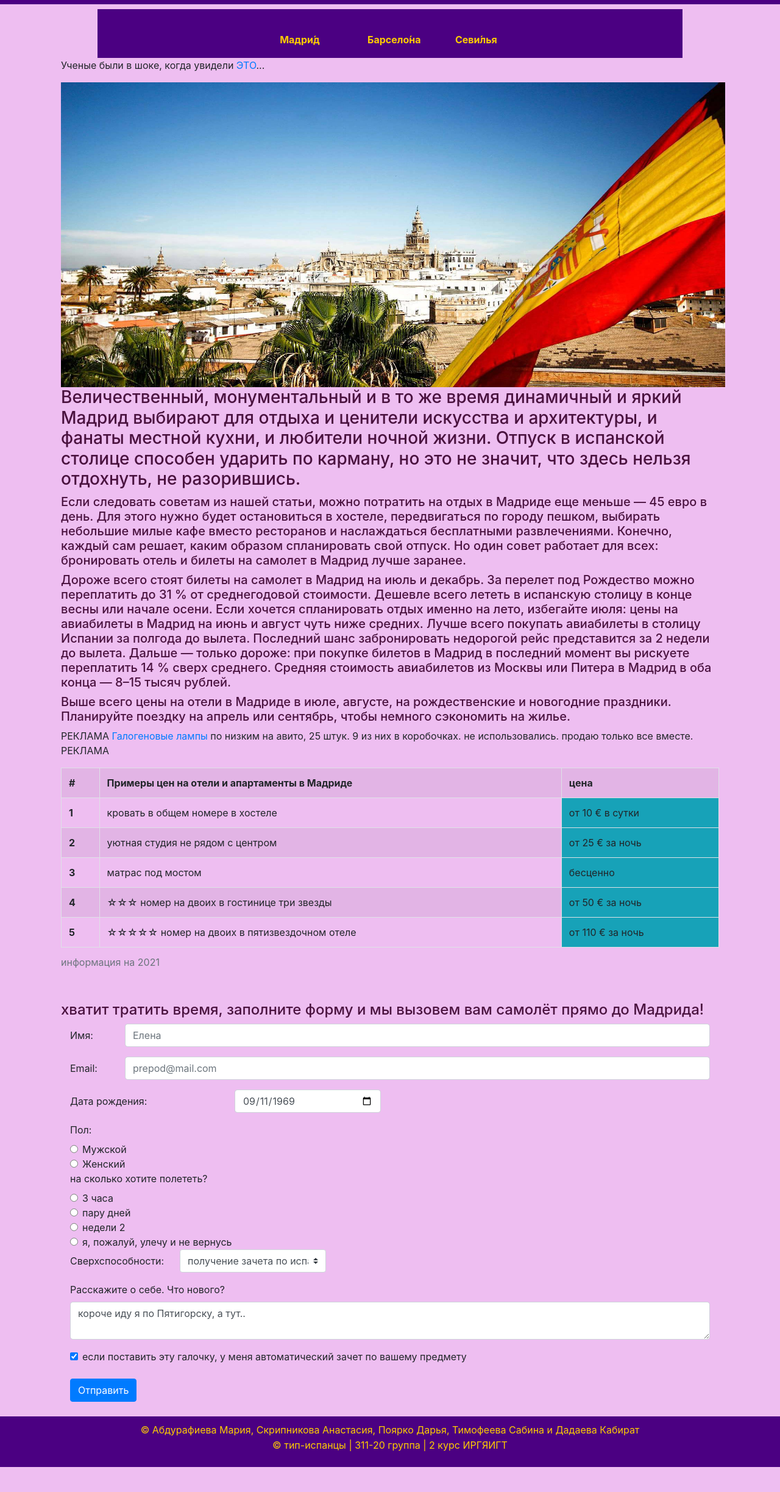
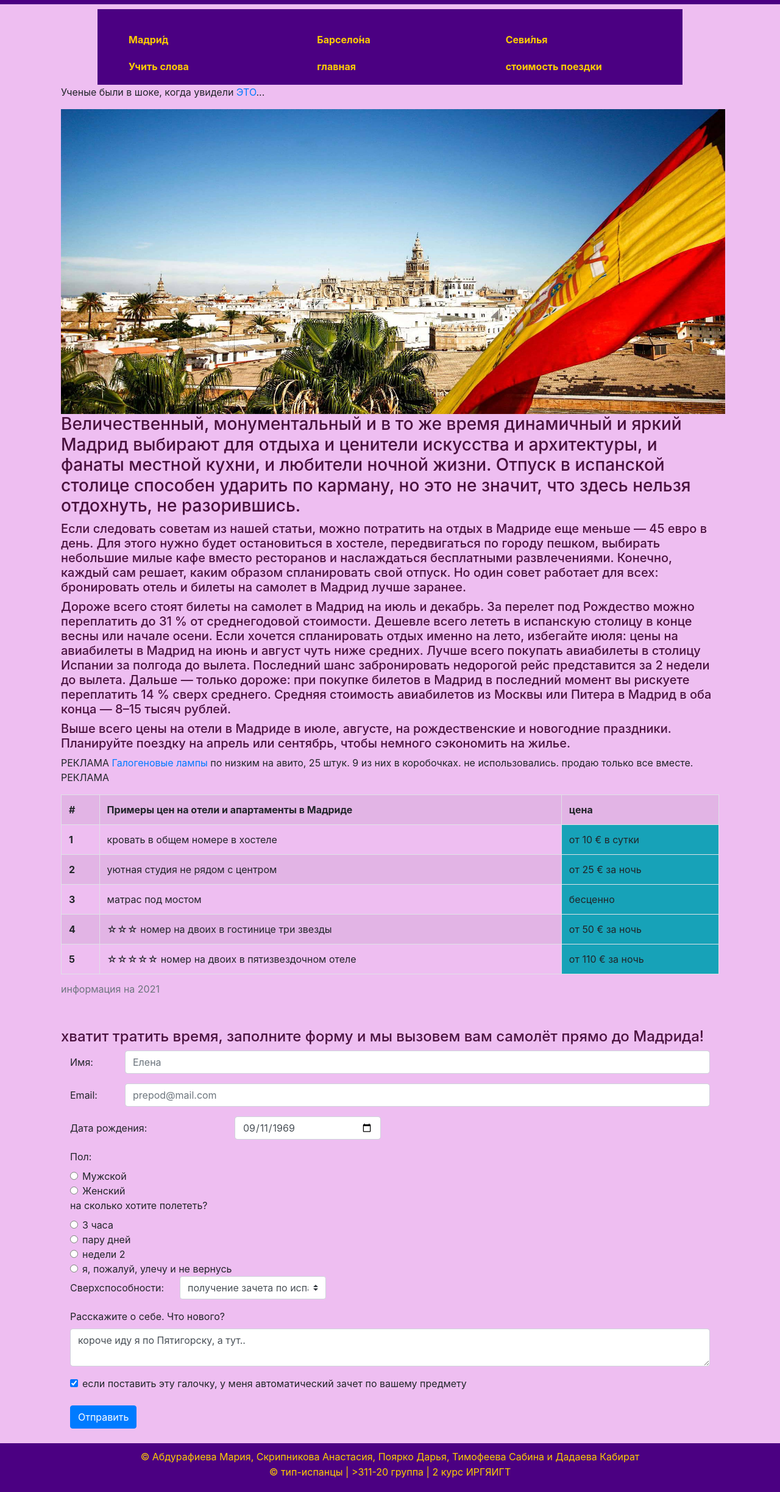
Before and after one commit to Kab1s/MyFirstSite, a plain HTML site: page index.html in a window 1280 px wide. Shown: the part 113-2560 px from the top of the page at 61% size. Before the commit the page ends 2519 px from the top, so only its background shows below. Drawn offline with nearby package versions, Linux system fonts and the light colour scheme.

Commit message:
Update index.html

```diff
--- a/index.html
+++ b/index.html
@@ -37,7 +37,14 @@ body {
         <li class="nav-item col-sm-12 col-md-4"><a href="https://ru.wikipedia.org/wiki/%D0%9C%D0%B0%D0%B4%D1%80%D0%B8%D0%B4" class="nav-link" style="color:#fc0;">Мадри́д</a></li>
         <li class="nav-item col-sm-12 col-md-4"><a href="https://ru.wikipedia.org/wiki/%D0%91%D0%B0%D1%80%D1%81%D0%B5%D0%BB%D0%BE%D0%BD%D0%B0" class="nav-link" style="color:#fc0;">Барсело́на</a></li>
         <li class="nav-item col-sm-12 col-md-4"><a href="https://ru.wikipedia.org/wiki/%D0%A1%D0%B5%D0%B2%D0%B8%D0%BB%D1%8C%D1%8F" class="nav-link" style="color:#fc0;">Севи́лья</a></li>
-      </ul>
+
+ <br>
+        <li class="nav-item col-sm-12 col-md-4"><a href="slova.html" class="nav-link" style="color:#fc0;">Учить слова</a></li>
+
+        <li class="nav-item col-sm-12 col-md-4"><a href="index.html" class="nav-link" style="color:#fc0;">главная</a></li>
+
+        <li class="nav-item col-sm-12 col-md-4"><a href="cal.html" class="nav-link" style="color:#fc0;">стоимость поездки</a></li>
+
     </nav>
   </div>
 
@@ -58,8 +65,10 @@ body {
 
 Средняя стоимость авиабилетов из Москвы или Питера в Мадрид в оба конца — 8–15 тысяч рублей.</h5>
 <h5 style="color:#4A123F;">Выше всего цены на отели в Мадриде в июле, августе, на рождественские и новогодние праздники. Планируйте поездку на апрель или сентябрь, чтобы немного сэкономить на жилье.</h5>
-    <p>РЕКЛАМА <a href="https://www.avito.ru/krasnodar/mebel_i_interer/galogenovye_lampy_2279890930">Галогеновые лампы</a> по низким на авито, 25 штук. 9 из них в коробочках. не использовались. продаю только все вместе. РЕКЛАМА</p>
-    <div class="table-responsive-md order-md-0 order-1">
+
+<p>РЕКЛАМА <a href="https://www.avito.ru/krasnodar/mebel_i_interer/galogenovye_lampy_2279890930">Галогеновые лампы</a> по низким на авито, 25 штук. 9 из них в коробочках. не использовались. продаю только все вместе. РЕКЛАМА</p>
+
+      <div class="table-responsive-md order-md-0 order-1">
         <table class="table table-striped table-bordered">
           <caption>информация на 2021</caption>
           <tbody>
@@ -197,8 +206,8 @@ body {
   <footer class="p-2 mt-4">
     <div class="container-fluid" style="color:#fc0;">
       <span class="align-middle">&#xa9;  Абдурафиева Мария, Скрипникова Анастасия, Поярко Дарья, Тимофеева Сабина и Дадаева Кабират</span>
-       <p><span class="align-middle">&#xa9; тип-испанцы |
-311-20 группа |
+      <p><span class="align-middle">&#xa9; тип-испанцы |
+>311-20 группа |
 2 курс
 ИРГЯИГТ </span>
     </div>
```
